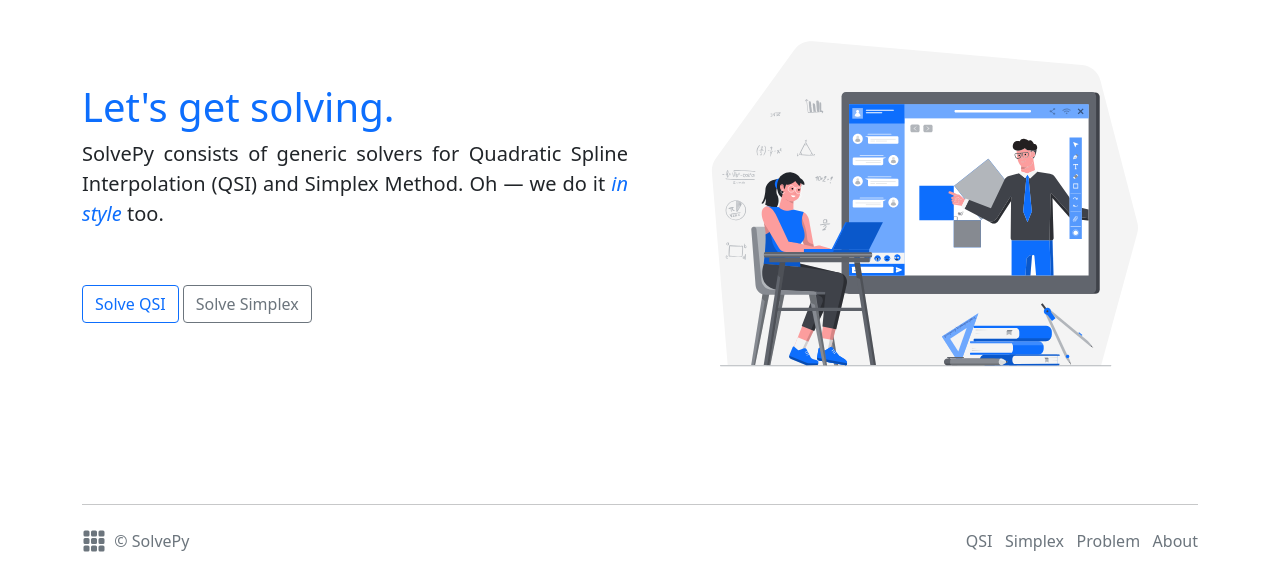
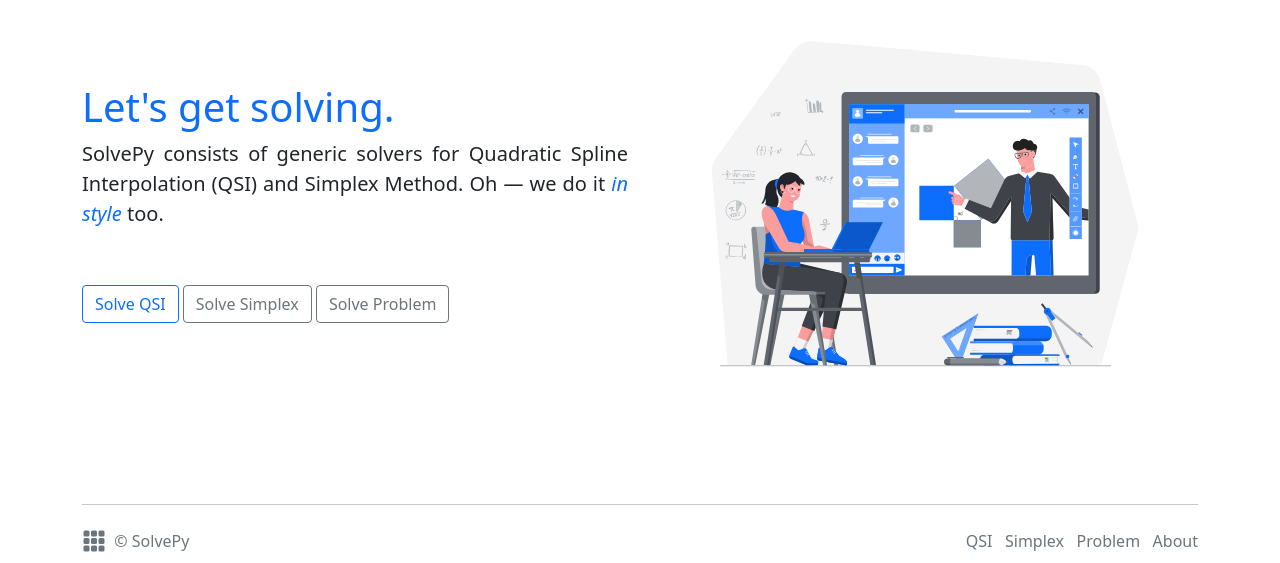
Before and after one commit to brlimarce/SolvePy, a Flask app: page / in a window 1280 px wide. Shown: the part 115-678 px from the top of the page. Run offline with Flask 2, Linux system fonts and the light colour scheme; some libraries are stand-ins or nearby versions.

Commit message:
Add button for the problem page

```diff
--- a/api/scripts/simplex.py
+++ b/api/scripts/simplex.py
@@ -81,6 +81,8 @@ def simplex(tableau, is_max, problem):
 
         # Store the number of shipped items.
         shipped_items = basic_solution[len(basic_solution) - 16:len(basic_solution) - 1]
+
+    # Check if the variables meet the constraints.
 
     # Format the basic solution and tableau.
     np.round(tableau, 4)
--- a/templates/index.html
+++ b/templates/index.html
@@ -28,6 +28,7 @@
                 <div class="mt-5">
                     <a href="/solve/qsi" class="btn btn-outline-primary" role="button" aria-disabled="true">Solve QSI</a>
                     <a href="/solve/simplex" class="btn btn-outline-secondary" role="button" aria-disabled="true">Solve Simplex</a>
+                    <a href="/solve/simplex/problem" class="btn btn-outline-secondary" role="button" aria-disabled="true">Solve Problem</a>
                 </div>
                 <!-- End of Button Container -->
             </div>
```
